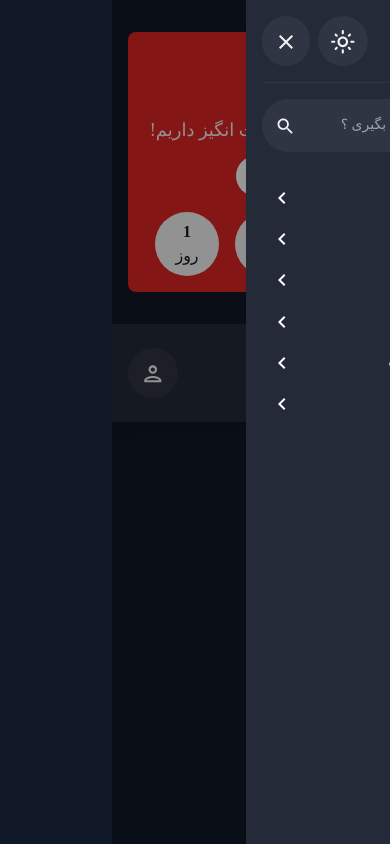
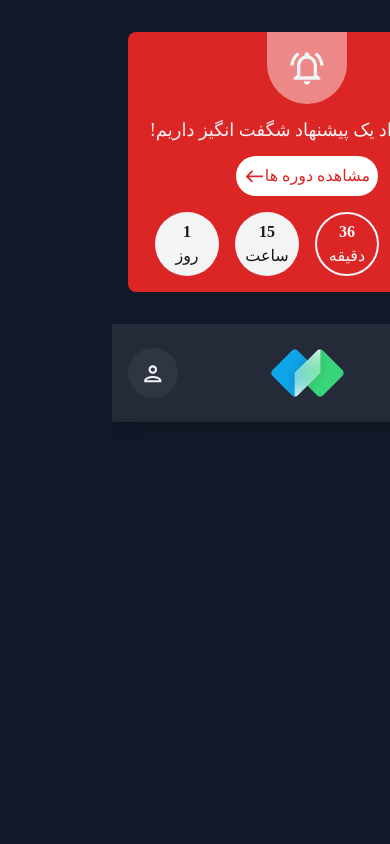
Before and after one commit to parsa-vesali/sabzlearn, a React (Vite) app: page / in a window 390 px wide. Built offline with nearby package versions, Linux system fonts and the light colour scheme; a web font is replaced by a local one.

Commit message:
navbar updated

```diff
--- a/src/Components/NavBar.jsx
+++ b/src/Components/NavBar.jsx
@@ -1,19 +1,13 @@
 import React, { useState } from 'react';
 import { MenuCategory } from "../Constant";
 import KeyboardArrowDownOutlinedIcon from '@mui/icons-material/KeyboardArrowDownOutlined';
-import KeyboardArrowLeftOutlinedIcon from '@mui/icons-material/KeyboardArrowLeftOutlined';
 import SearchOutlinedIcon from '@mui/icons-material/SearchOutlined';
-import MenuIcon from '@mui/icons-material/Menu';
 import ChangeTheme from './ChangeTheme';
 import AccountBox from './AccountBox';
-import CloseIcon from '@mui/icons-material/Close';
+import NavBarMobile from './NavBarMobile';
 
 export default function NavBar() {
-    const [isShowMenu, setIsShowMenu] = useState(true);
 
-    const clickHanlder = () => {
-        setIsShowMenu(!isShowMenu);
-    };
 
     return (
         <>
@@ -64,61 +58,7 @@ export default function NavBar() {
             </div>
 
             {/* NAVBAR MOBILE */}
-            <div className="flex lg:hidden shadow-lg bg-white dark:bg-dark-700 py-6">
-                <div className="container flex items-center justify-between">
-                    <button onClick={clickHanlder} className='dark:bg-dark-500 bg-gray-200 text-slate-500 dark:text-gray-100 cursor-pointer p-3 rounded-full'>
-                        <MenuIcon />
-                    </button>
-                    <div className={` ${isShowMenu ? 'right-0 opacity-100' : '-right-64 opacity-0'} dark:bg-dark-700 bg-gray-100  shadow-lg w-64 overflow-y-auto fixed top-0 bottom-0 z-50 p-4.5 transition-all  p-4`}>
-                        {/* HEADER SIDEBAR */}
-                        <div className="flex items-center justify-between  border-b border-b-neutral-200 dark:border-b-white/5 pb-4">
-                            {/* LOGO */}
-                            <a href="#">
-                                <img src="./images/logo.webp" className='h-12' alt="logo" />
-                            </a>
-                            <div className="flex items-center gap-x-2">
-                                <ChangeTheme />
-                                <button onClick={clickHanlder} className='dark:bg-dark-500 bg-gray-200 text-slate-500   dark:text-gray-100 cursor-pointer p-3 rounded-full'>
-                                    <CloseIcon />
-                                </button>
-                            </div>
-                        </div>
-                        {/* SEARCH BAR */}
-                        <div className="relative bg-gray-200 dark:bg-dark-500 py-4 px-3 text-sm my-4  rounded-full overflow-hidden text-slate-500  dark:text-gray-100 ">
-                            <input type="text" className='bg-transparent outline-none border-none' placeholder='چیو میخوای یاد بگیری ؟' />
-                            <span className=' cursor-pointer '>
-                                <SearchOutlinedIcon style={{ fontSize: '1.3rem' }} />
-                            </span>
-                        </div>
-                        {/* MENU */}
-                        <ul className='px-2 py-4 space-y-4 text-zinc-800 dark:text-white'>
-                            {MenuCategory.map(cat => (
-                                <li key={cat.id} className='flex items-center justify-between hover:text-green-500'>
-                                    <a href="#">
-                                        {cat.name}
-                                    </a>
-                                    <span>
-                                        <KeyboardArrowLeftOutlinedIcon />
-                                    </span>
-                                </li>
-                            ))}
-                        </ul>
-                    </div>
-                    <div className="">
-                        {/* LOGO */}
-                        <a href="#">
-                            <img src="./images/logo.webp" className='h-12' alt="logo" />
-                        </a>
-                    </div>
-                    <div className="">
-                        <AccountBox />
-                    </div>
-                </div>
-                {/* OVERLAY */}
-                {isShowMenu && (
-                    <div onClick={clickHanlder} className="fixed w-full h-full top-0 left-0 bg-black/40 z-40 md:backdrop-blur transition-all"></div>
-                )}
-            </div>
+            <NavBarMobile />
         </>
     );
 }
--- /dev/null
+++ b/src/Components/NavBarMobile.jsx
@@ -0,0 +1,91 @@
+import React, { useState } from 'react';
+import { MenuCategory } from "../Constant";
+import KeyboardArrowLeftOutlinedIcon from '@mui/icons-material/KeyboardArrowLeftOutlined';
+import KeyboardArrowDownOutlinedIcon from '@mui/icons-material/KeyboardArrowDownOutlined';
+import SearchOutlinedIcon from '@mui/icons-material/SearchOutlined';
+import ChangeTheme from './ChangeTheme';
+import AccountBox from './AccountBox';
+import MenuIcon from '@mui/icons-material/Menu';
+import CloseIcon from '@mui/icons-material/Close';
+
+export default function NavBarMobile() {
+    const [isShowMenu, setIsShowMenu] = useState(false);
+    const [subMenuStates, setSubMenuStates] = useState(MenuCategory.map(() => false));
+
+    const clickHandler = () => {
+        setIsShowMenu(!isShowMenu);
+    };
+
+    const subMenuHandler = (index) => {
+        const newSubMenuStates = [...subMenuStates];
+        newSubMenuStates[index] = !newSubMenuStates[index];
+        setSubMenuStates(newSubMenuStates);
+    };
+
+    return (
+        <div className="flex lg:hidden shadow-lg bg-white dark:bg-dark-700 py-6">
+            <div className="container flex items-center justify-between">
+                <button onClick={clickHandler} className='dark:bg-dark-500 bg-gray-200 text-slate-500 dark:text-gray-100 cursor-pointer p-3 rounded-full'>
+                    <MenuIcon />
+                </button>
+                <div className={` ${isShowMenu ? 'right-0 opacity-100' : '-right-64 opacity-0'} dark:bg-dark-700 bg-gray-100  shadow-lg w-64 overflow-y-auto fixed top-0 bottom-0 z-50 p-4.5 transition-all  p-4`}>
+                    {/* HEADER SIDEBAR */}
+                    <div className="flex items-center justify-between  border-b border-b-neutral-200 dark:border-b-white/5 pb-4">
+                        {/* LOGO */}
+                        <a href="#">
+                            <img src="./images/logo.webp" className='h-12' alt="logo" />
+                        </a>
+                        <div className="flex items-center gap-x-2">
+                            <ChangeTheme />
+                            <button onClick={clickHandler} className='dark:bg-dark-500 bg-gray-200 text-slate-500   dark:text-gray-100 cursor-pointer p-3 rounded-full'>
+                                <CloseIcon />
+                            </button>
+                        </div>
+                    </div>
+                    {/* SEARCH BAR */}
+                    <div className="relative bg-gray-200 dark:bg-dark-500 py-4 px-3 text-sm my-4  rounded-full overflow-hidden text-slate-500  dark:text-gray-100 ">
+                        <input type="text" className='bg-transparent outline-none border-none' placeholder='چیو میخوای یاد بگیری ؟' />
+                        <span className=' cursor-pointer '>
+                            <SearchOutlinedIcon style={{ fontSize: '1.3rem' }} />
+                        </span>
+                    </div>
+                    {/* MENU */}
+                    <ul className='px-2 py-4 space-y-4 text-zinc-800 dark:text-white'>
+                        {MenuCategory.map((cat, index) => (
+                            <>
+                                <li onClick={() => subMenuHandler(index)} key={cat.id} className='flex items-center justify-between hover:text-green-500'>
+                                    <a href="#">
+                                        {cat.name}
+                                    </a>
+                                    <span>
+                                        {subMenuStates[index] ? <KeyboardArrowDownOutlinedIcon /> : <KeyboardArrowLeftOutlinedIcon />}
+                                    </span>
+                                </li>
+                                <div className={`${subMenuStates[index] ? 'opacity-100 visible flex' : 'opacity-0 invisible hidden'} transition-all bg-slate-200 dark:bg-dark-900 rounded-lg py-3 px-2  flex-col space-y-4`}>
+                                    {
+                                        cat.submenu.map((sub, subIndex) => (
+                                            <a key={subIndex} href="#" className='line-clamp-1'>{sub.name}</a>
+                                        ))
+                                    }
+                                </div>
+                            </>
+                        ))}
+                    </ul>
+                </div>
+                <div >
+                    {/* LOGO */}
+                    <a href="#">
+                        <img src="./images/logo.webp" className='h-12' alt="logo" />
+                    </a>
+                </div>
+                <div >
+                    <AccountBox />
+                </div>
+            </div>
+            {/* OVERLAY */}
+            {isShowMenu && (
+                <div onClick={clickHandler} className="fixed w-full h-full top-0 left-0 bg-black/40 z-40 md:backdrop-blur transition-all"></div>
+            )}
+        </div>
+    )
+}
```
